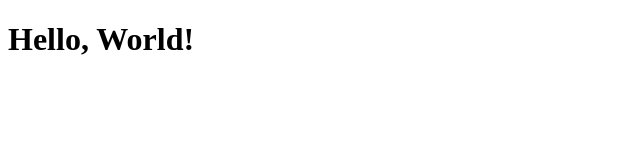
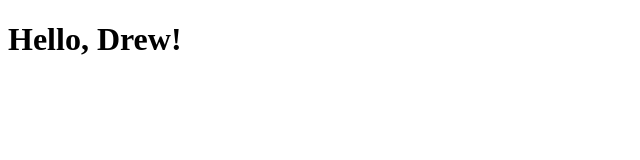
Before and after one commit to drewmcreynolds/resume, a plain HTML site: page index.html in a window 1280 px wide. Shown: the full height of the page, 0-640 px from the left. Drawn offline with Linux system fonts and the light colour scheme.

Commit message:
added my name

```diff
--- a/index.html
+++ b/index.html
@@ -8,7 +8,7 @@
 </head>
 <body>
 
-<h1>Hello, World!</h1>
+<h1>Hello, Drew!</h1>
 
 </body>
 </html>
```
